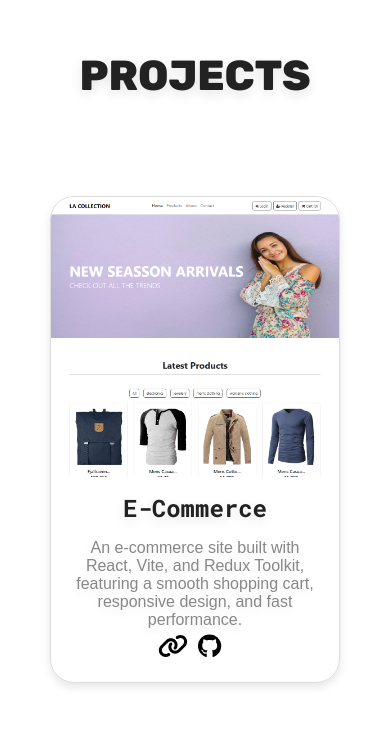
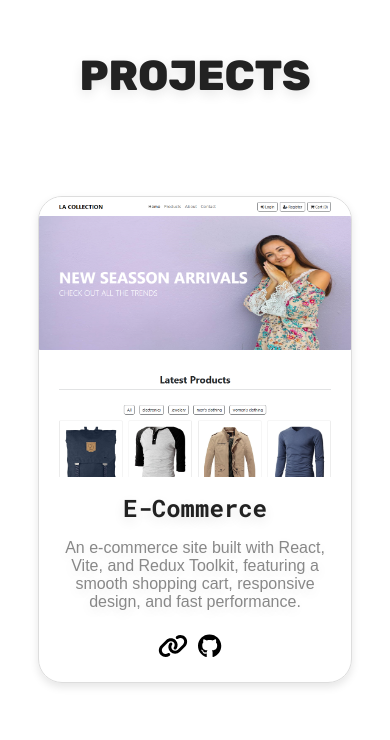
Before and after one commit to SamRizk194/Portfolio, a React (Vite) app: page / in a window 390 px wide. Shown: the part 1328-2068 px from the top of the page. Built offline with nearby package versions, Linux system fonts and the light colour scheme.

Commit message:
modifing project card size in small screens

```diff
--- a/src/Components/Hero/Projects/ProjectCard.css
+++ b/src/Components/Hero/Projects/ProjectCard.css
@@ -62,7 +62,7 @@
 }
 @media (max-width: 800px) {
   .project-card {
-    width: 18rem;
+    width: 19.5rem;
   }
 
   .project-card-img-container {
```
